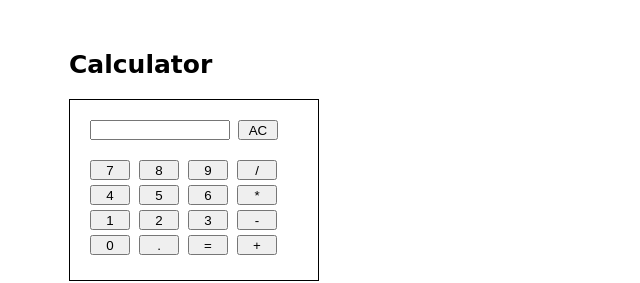
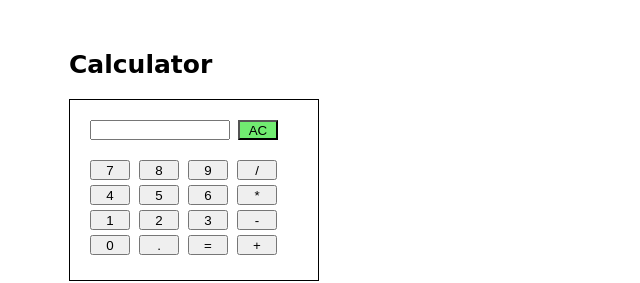
Before and after one commit to Ishan0704/CODEWAY-Task-1, a plain HTML site: page Level-1 Task-2/index.html in a window 1280 px wide. Shown: the full height of the page, 0-640 px from the left. Drawn offline with Linux system fonts and the light colour scheme.

Commit message:
calculator created

```diff
--- a/Level-1 Task-2/style.css
+++ b/Level-1 Task-2/style.css
@@ -30,6 +30,8 @@ button{
 }
 #ac{
     margin-left: 4px;
+    background-color: rgb(113, 236, 113);
+
 
 }
 .calc{
```
